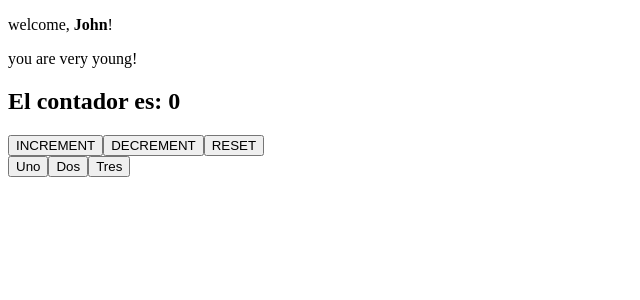
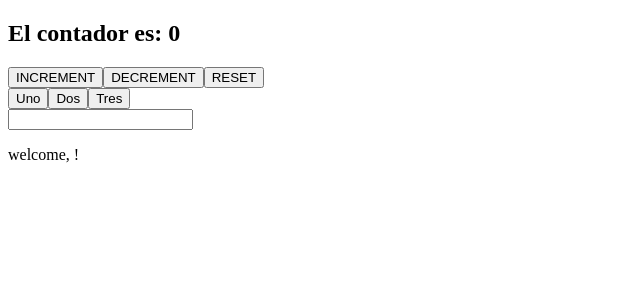
Before and after one commit to MarcosMarcoski/Ejercicios-React, a React (Vite) app in the folder vite-project/ejercicios/: page / in a window 1280 px wide. Shown: the top 300 px of the page, without its empty margins (0-640 px from the left). Built offline with nearby package versions, Linux system fonts and the light colour scheme.

Commit message:
ejercicio 41

```diff
--- a/vite-project/ejercicios/src/App.jsx
+++ b/vite-project/ejercicios/src/App.jsx
@@ -1,6 +1,7 @@
 import { AlertClock } from "./componentes/AlertClock";
 import { Clock } from "./componentes/Clock";
 import { Counter } from "./componentes/Counter";
+import { InteractiveWelcome } from "./componentes/InteractiveWelcome";
 import { MouseClicker } from "./componentes/MouseClicker";
 import { MultiButton } from "./componentes/MutiButton";
 import { Welcome } from "./componentes/Welcome";
@@ -8,15 +9,14 @@ import { Welcome } from "./componentes/Welcome";
 export function App() {
   return (
     <div>
-      <Welcome name={"John"} age={16} />
-      <Counter/>
+      <Counter />
       {/* <Clock/> */}
 
       {/* <MouseClicker/> */}
 
-      <MultiButton/>
+      <MultiButton />
 
-
+      <InteractiveWelcome />
     </div>
   );
 }
--- /dev/null
+++ b/vite-project/ejercicios/src/componentes/InteractiveWelcome.jsx
@@ -0,0 +1,15 @@
+import { useState } from "react";
+import { Welcome } from "./Welcome";
+
+export function InteractiveWelcome() {
+  const [inputValue, setInputValue] = useState("");
+  function handleInputChange(event) {
+    setInputValue(event.target.value);
+  }
+  return (
+    <div>
+      <input value={inputValue} onChange={handleInputChange} />
+      <Welcome name={inputValue} />
+    </div>
+  );
+}
--- a/vite-project/ejercicios/src/componentes/Welcome.jsx
+++ b/vite-project/ejercicios/src/componentes/Welcome.jsx
@@ -2,7 +2,7 @@ export function Welcome({ name, age }) {
   return (
     <div>
 
-       {name === "John" && <p> welcome, <strong>{name}</strong>!</p>}
+       <p> welcome, <strong>{name}</strong>!</p>
 
 
       {age > 18 && <p>You are {age} years old.</p>}
```
